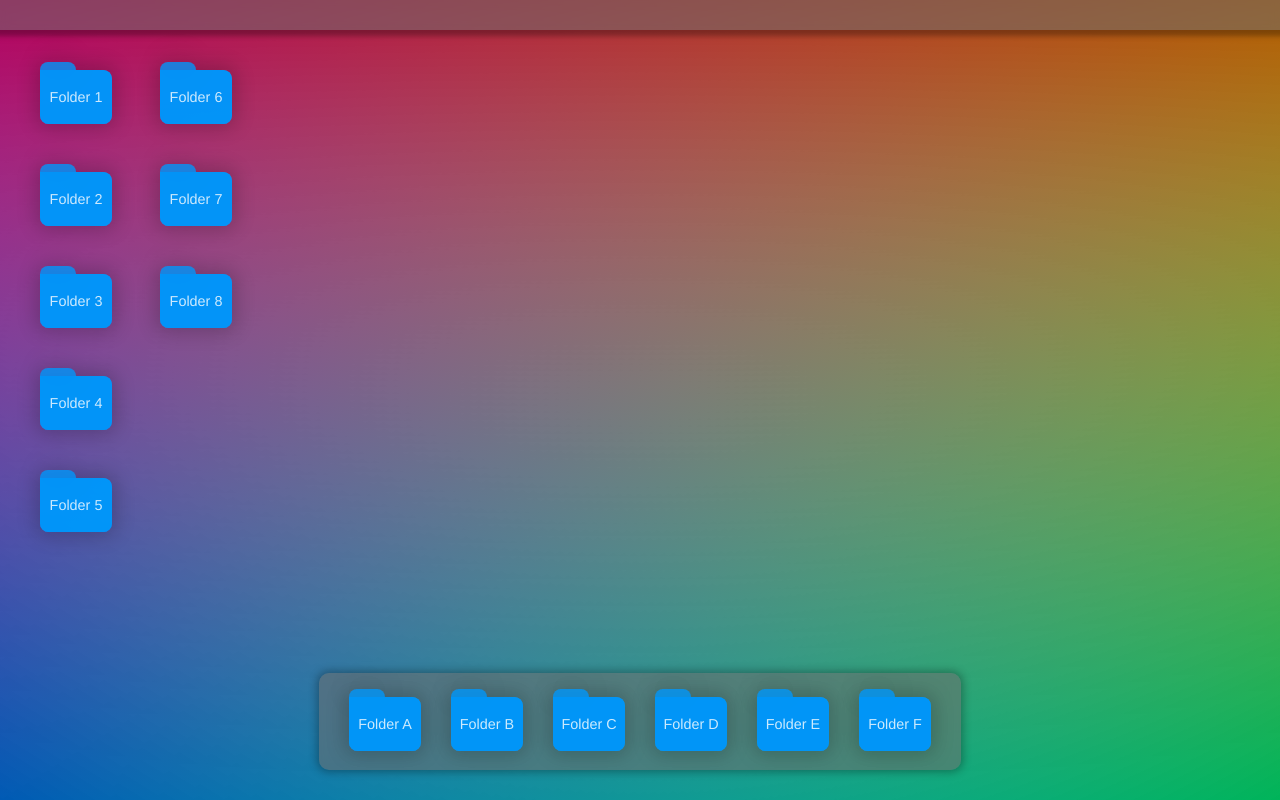
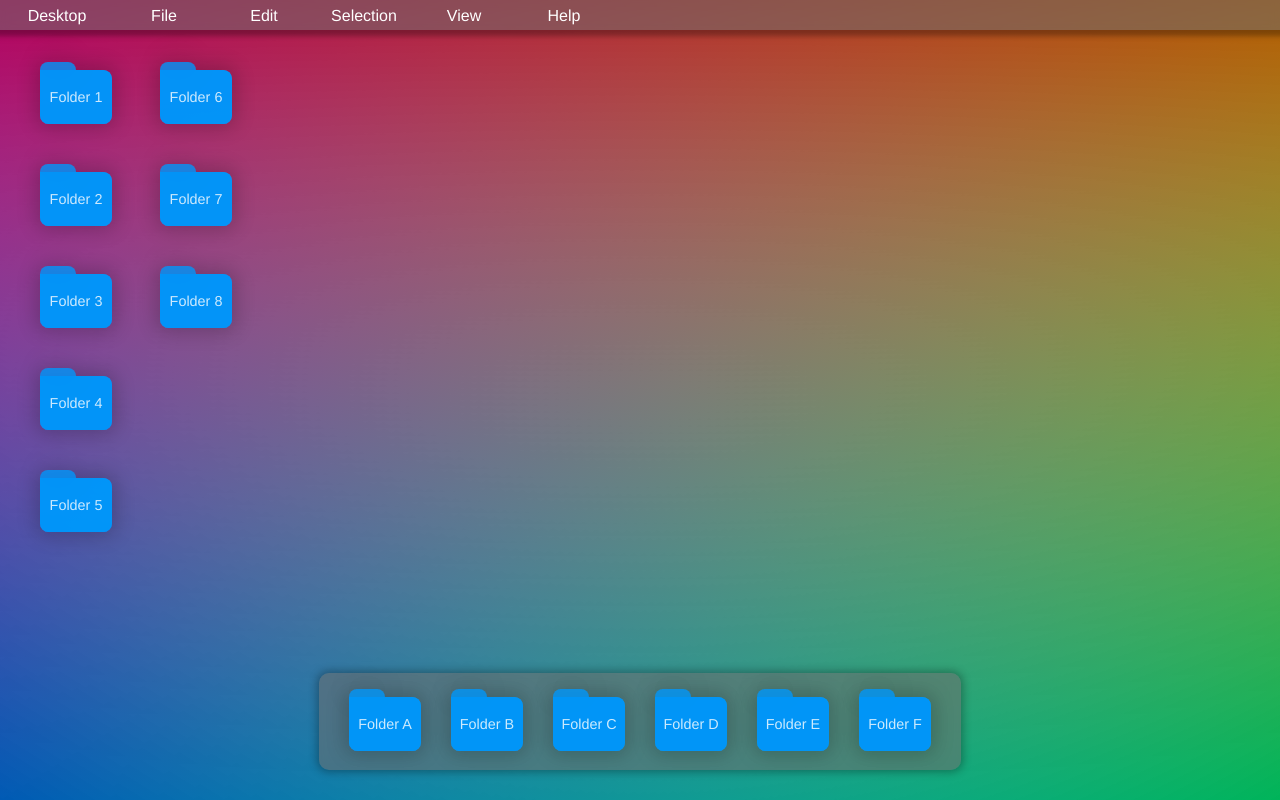
Before and after one commit to gunnnu/JS_OS, a website built with Parcel: page index.html in a window 1280 px wide. Built offline with nearby package versions, Linux system fonts and the light colour scheme.

Commit message:
Menus Created css only

```diff
--- a/index.html
+++ b/index.html
@@ -7,7 +7,36 @@
   </head>
 
   <body>
-    <div id="topbar"></div>
+    <div id="topbar">
+			<ul data-name="Desktop">
+				<li data-name="File"><a>File</a>
+					<ul data-name="File">
+						<li data-name="New File"><a>New File</a></li>
+						<li data-name="Save as"><a>Save as</a></li>
+					</ul>
+				</li>
+				<li data-name="Edit"><a>Edit</a>
+						<ul data-name="Edit">
+							<li data-name="Undo"><a>Undo</a></li>
+							<li data-name="Redo"><a>Redo</a></li>
+						</ul>
+					</li>
+				<li data-name="Selection"><a>Selection</a>
+						<ul data-name="Selection">
+							<li data-name="Select all"><a>Select all</a></li>
+						</ul>
+					</li>
+				<li data-name="View"><a>View</a>
+						<ul data-name="View">
+							<li data-name="Toggle Fullscreen"><a>Toggle Fullscreen</a></li>
+						</ul>
+					</li>
+				<li data-name="Help"><a>Help</a>
+						<ul data-name="Help">
+						</ul>
+					</li>
+			</ul>
+		</div>
     <div id="desktop">
 			<div class="folder" data-name="Folder 1"></div>
 			<div class="folder" data-name="Folder 2"></div>
--- a/src/styles.css
+++ b/src/styles.css
@@ -5,6 +5,7 @@
   --n: 6;
   --size: 4.5rem;
   --corner: calc(12 * var(--size) / 100);
+  --active: "Desktop";
 }
 body {
   height: 100vh;
@@ -22,7 +23,7 @@ body {
   height: calc(3 * var(--size) / 4);
   width: var(--size);
   margin: 10px 5px 5px;
-  cursor:pointer;
+  cursor: pointer;
 }
 .folder::before {
   content: "";
@@ -41,10 +42,10 @@ body {
   align-items: center;
   overflow: hidden;
   white-space: wrap;
-  font-size: .9rem;
-  font-stretch: condensed;
-  font-family: helvetica,sans-serif;
-  color:rgba(255,255,255,.8);;
+  font-size: 0.9rem;
+  /* font-stretch: condensed; */
+  font-family: helvetica, sans-serif;
+  color: rgba(255, 255, 255, 0.8);
   content: attr(data-name);
   position: absolute;
   height: 100%;
@@ -59,7 +60,7 @@ body {
 }
 
 .folder:hover:after {
-  content:"";
+  content: "";
   border-radius: var(--corner);
   filter: drop-shadow(0 50px 25px rgba(0, 0, 0, 0.2));
   transform: perspective(calc(3 * var(--size))) rotateX(-55deg);
@@ -67,29 +68,68 @@ body {
 }
 
 #topbar {
-  display: block;
   position: absolute;
   top: 0;
   height: 30px;
   width: 100%;
+  color: white;
+  font-family: Helvetica, sans-serif;
+  font-stretch: condensed;
+  /* padding-left:5rem;  */
   background-color: rgba(110, 110, 110, 0.56);
   box-shadow: 0px 1px 5px 5px rgba(0, 0, 0, 0.3);
   backdrop-filter: blur(5px);
 }
+#topbar > ul::before {
+  content: var(--active);
+  /* padding:.4rem 1rem; */
+  height: 30px;
+  width: 110px;
+  margin: 2px;
+  text-align: center;
+  /* background-color: red; */
+  line-height: 27px;
+}
+#topbar ul {
+  display: flex;
+  flex-flow: column no-wrap;
+  list-style: none;
+}
+#topbar li {
+  z-index: 5;
+  width: 100px;
+  text-align: center;
+  line-height: 32px;
+}
+#topbar > ul > li > ul {
+  /* padding:.4rem 1rem; */
+  line-height: 50px;
+  background: rgba(0, 0, 0, 0.6);
+  box-shadow: 0px 1px 5px 5px rgba(0, 0, 0, 0.3);
+  backdrop-filter: blur(5px);
+  border-radius: 0 0 10px 10px;
+}
+#topbar > ul > li > ul {
+  display: none;
+}
+#topbar > ul > li:hover > ul {
+  display: block;
+}
+
 #desktop {
   display: flex;
   flex-flow: column wrap;
   align-content: flex-start;
   position: absolute;
-  top:30px;
-  padding:1rem;
-  margin:0;
+  top: 30px;
+  padding: 1rem;
+  margin: 0;
   height: calc(100vh - calc(calc(var(--size) * 1.35) + 60px));
-  width:100%;
+  width: 100%;
 }
 
-#desktop .folder{
-margin:1.5rem;
+#desktop .folder {
+  margin: 1.5rem;
 }
 
 #dock {
```
